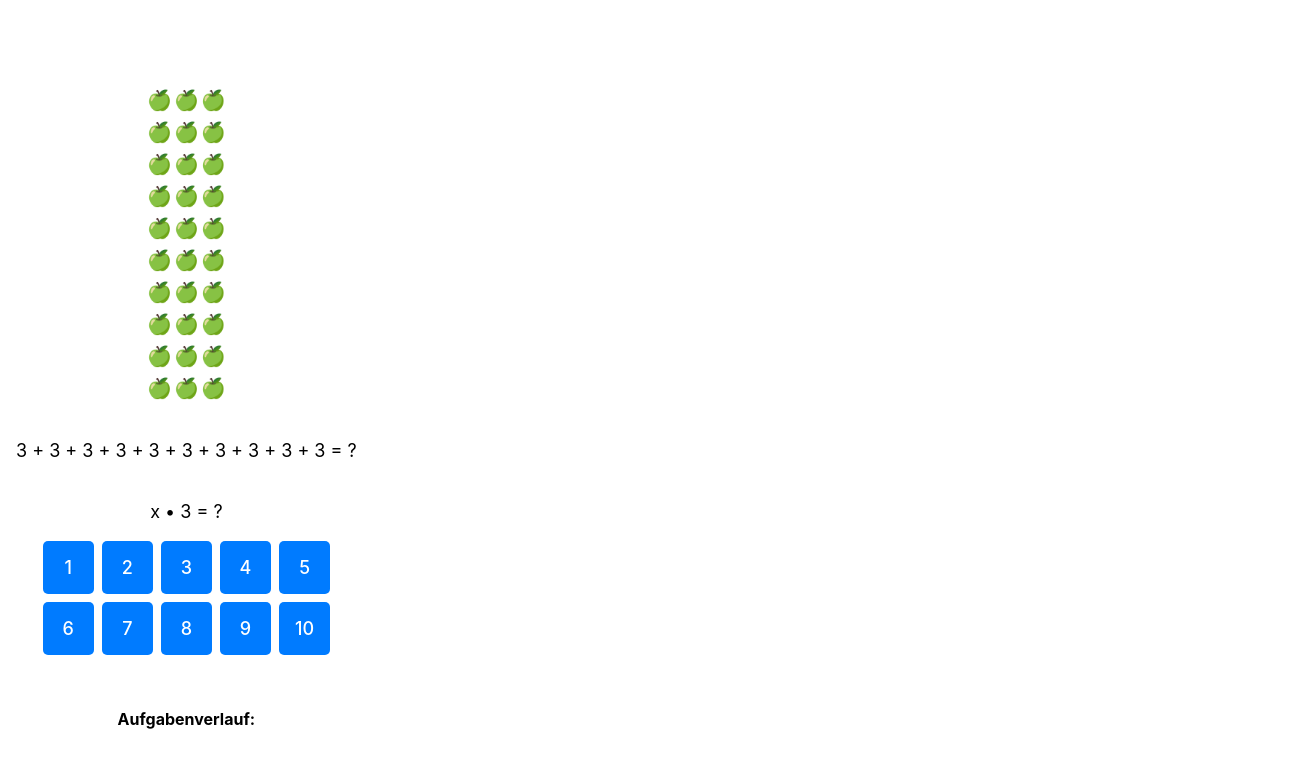
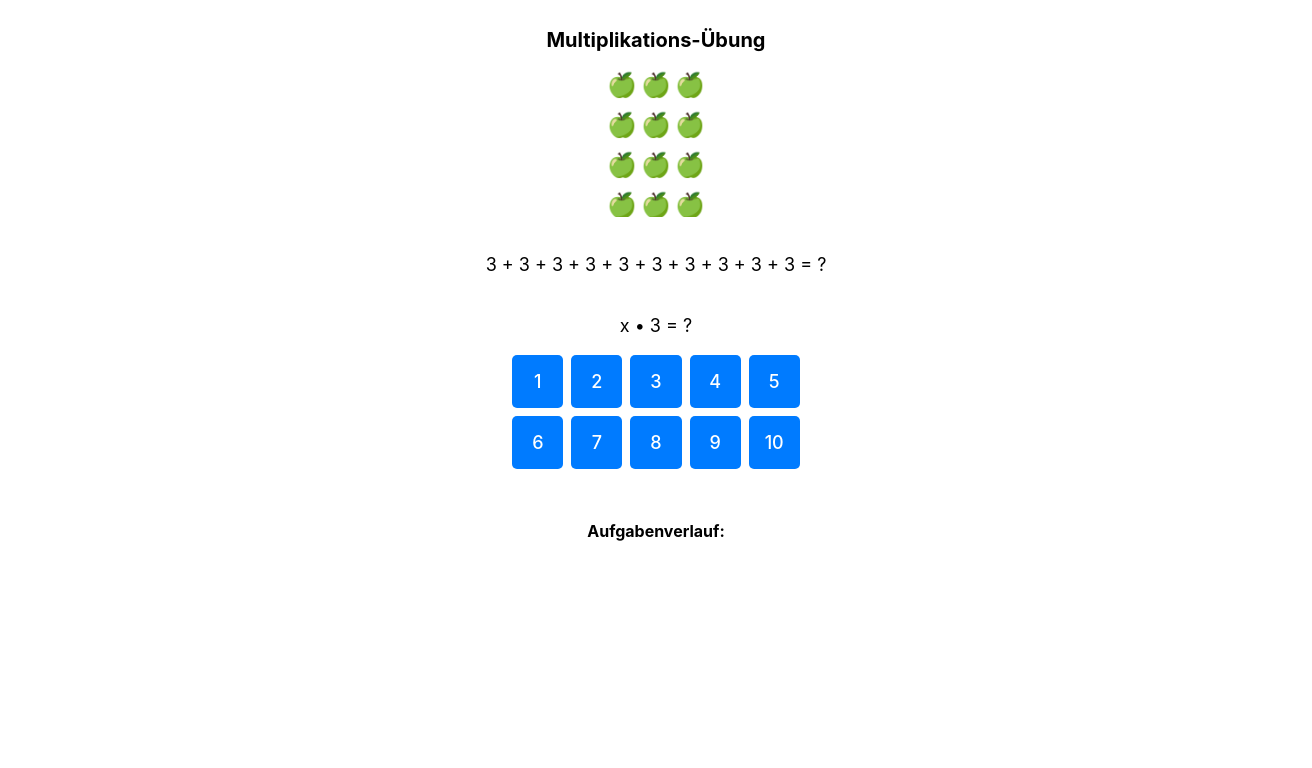
Before and after one commit to hssw24/vor1x1, a React (Vite) app: page / in a window 1280 px wide. Shown: the top 768 px of the page, 1312 px wide, since content can reach past the window. Built offline with nearby package versions, Linux system fonts and the light colour scheme.

Commit message:
Beschreibung der Änderungen

```diff
--- a/src/App.jsx
+++ b/src/App.jsx
@@ -30,10 +30,11 @@ export default function MultiplicationTrainer() {
   };
 
   return (
-    <div style={{ display: 'flex', flexDirection: 'column', alignItems: 'center', justifyContent: 'center', height: '100vh', backgroundColor: '#ffffff', padding: '16px', color: '#000000' }}>
-      <div style={{ display: 'grid', gridTemplateColumns: `repeat(${task.factor}, auto)`, gap: '2px', marginBottom: '16px' }}>
+    <div style={{ display: 'flex', flexDirection: 'column', alignItems: 'center', justifyContent: 'flex-start', minHeight: '100vh', width: '100vw', backgroundColor: '#ffffff', padding: '16px', color: '#000000', overflowY: 'auto' }}>
+      <h1 style={{ fontSize: '20px', fontWeight: 'bold', marginBottom: '16px' }}>Multiplikations-Übung</h1>
+      <div style={{ display: 'grid', gridTemplateColumns: `repeat(${Math.min(task.factor, 5)}, auto)`, gap: '4px', marginBottom: '16px', maxHeight: '150px', overflowY: 'auto' }}>
         {[...Array(task.multiplier * task.factor)].map((_, index) => (
-          <span key={index} style={{ fontSize: '20px' }}>🍏</span>
+          <span key={index} style={{ fontSize: '24px' }}>🍏</span>
         ))}
       </div>
       <p style={{ fontSize: '18px', marginBottom: '16px', color: '#000000' }}>{`${task.factor} + `.repeat(task.multiplier).slice(0, -2)} = ?</p>
@@ -52,7 +53,7 @@ export default function MultiplicationTrainer() {
       {message && <p style={{ marginTop: '16px', fontSize: '18px', fontWeight: 'bold', color: '#000000' }}>{message}</p>}
       {showNext && <button onClick={handleNextTask} style={{ marginTop: '16px', padding: '12px', fontSize: '18px', backgroundColor: '#28a745', color: 'white', border: 'none', borderRadius: '5px', cursor: 'pointer' }}>Nächste Aufgabe</button>}
       <div style={{ marginTop: '20px', textAlign: 'left', color: '#000000' }}>
-        <h3 style={{ fontSize: '16px', fontWeight: 'bold' }}>Aufgabenverlauf:</h3>
+        <h2 style={{ fontSize: '16px', fontWeight: 'bold' }}>Aufgabenverlauf:</h2>
         <ul>
           {history.map((item, index) => (
             <li key={index} style={{ fontSize: '14px', color: '#000000' }}>{item}</li>
```
